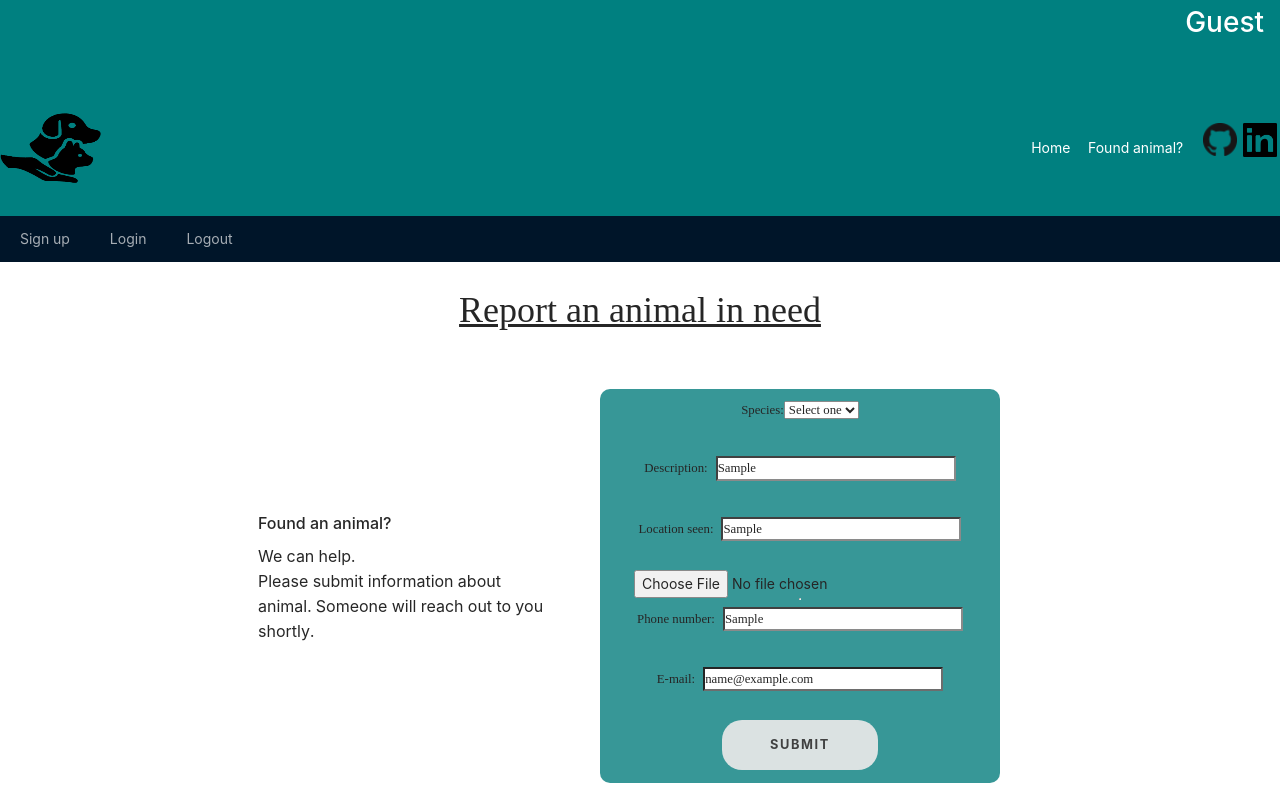
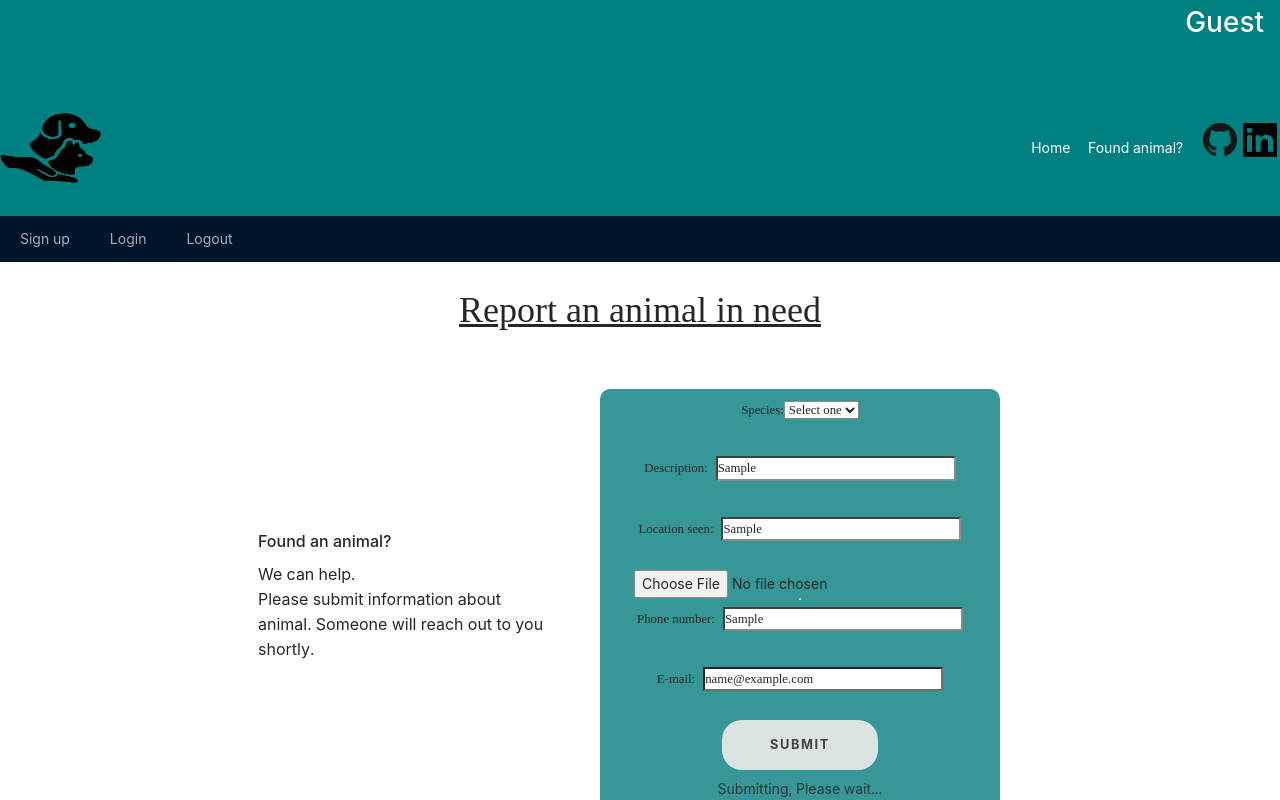
Before and after one commit to cassichan/animal-rescue-frontend, a React (Create React App) app: page /found-a-pet in a window 1280 px wide. Both pictures are taken after typing "Sample", "Sample", "Sample", "name@example.com" into the empty fields and a click on the button "SUBMIT". Shown: the top 800 px of the page. Built offline with nearby package versions, Linux system fonts and the light colour scheme; no server answers; a web font is replaced by a local one.

Commit message:
feature: message to user when form is submitting

```diff
--- a/src/components/AddPetComponents/AddPet.jsx
+++ b/src/components/AddPetComponents/AddPet.jsx
@@ -10,6 +10,7 @@ export default function AddPet() {
   const [phone, setPhone] = useState("");
   const [eMail, setEmail] = useState("");
   const [image, setImage] = useState("");
+  const [formIsSubmitting, setFormIsSubmitting] = useState(false);
 
   function formRefresh() {
     setSpecies("");
@@ -35,6 +36,7 @@ export default function AddPet() {
       image,
     };
     try {
+      setFormIsSubmitting(true);
       const results = await fetch(
         `${process.env.REACT_APP_API}/add-${species}`,
         {
@@ -54,6 +56,7 @@ export default function AddPet() {
         setStrayDogs(data);
       }
       formRefresh();
+      setFormIsSubmitting(false);
     } catch (error) {
       console.error(error);
     }
@@ -164,11 +167,15 @@ export default function AddPet() {
             <button className="submit-btn" type="submit" onClick={formSubmit}>
               Submit
             </button>
+            {formIsSubmitting ? <p>Submitting, Please wait...</p> : ""}
           </form>
         </section>
 
-
-        {image ? <img className="uploaded-animal-image" src={image} alt="animal"></img> : ''}
+        {image ? (
+          <img className="uploaded-animal-image" src={image} alt="animal"></img>
+        ) : (
+          ""
+        )}
         <br />
       </section>
     </>
```
